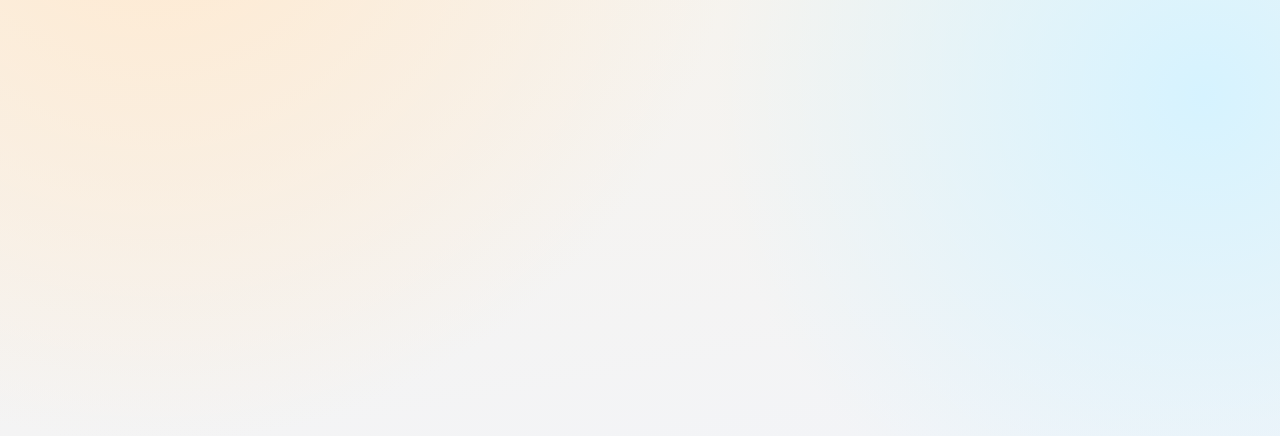
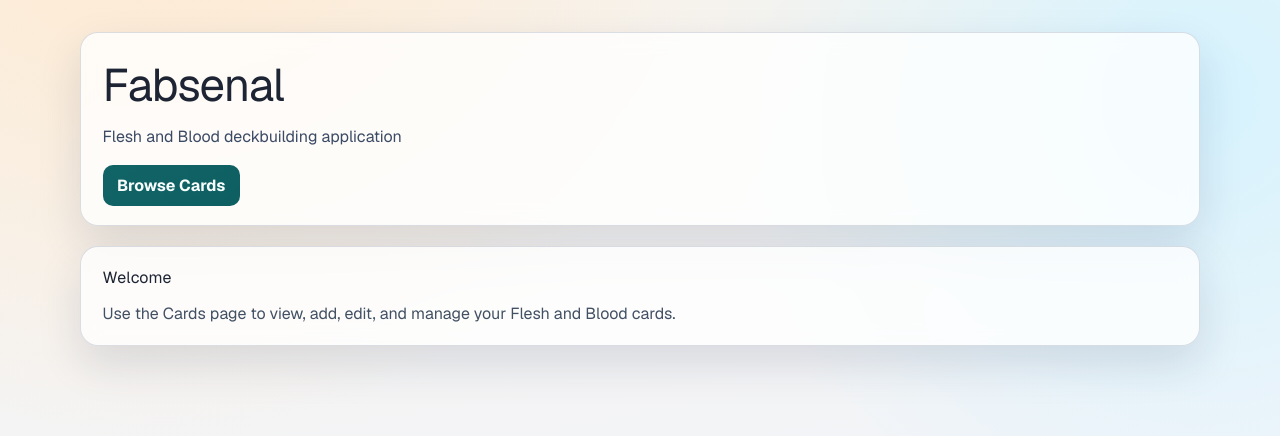
Before and after one commit to csalguera/fabsenal, a Next.js app: page / in a window 1280 px wide. Before the commit this address had no page. Shown: the top 436 px of the page. Built offline with nearby package versions, Linux system fonts and the light colour scheme.

Commit message:
replace root redirect with home landing page

```diff
--- a/app/page.tsx
+++ b/app/page.tsx
@@ -1,5 +1,25 @@
-import { redirect } from "next/navigation";
+import Link from "next/link";
 
 export default function Home() {
-  redirect("/cards");
+  return (
+    <main className="app-shell">
+      <header className="hero-panel">
+        <h1>Fabsenal</h1>
+        <p>Flesh and Blood deckbuilding application</p>
+        <div className="page-actions">
+          <Link href="/cards" className="btn btn-primary">
+            Browse Cards
+          </Link>
+        </div>
+      </header>
+
+      <section className="cards-section">
+        <h2>Welcome</h2>
+        <p className="empty-state">
+          Use the Cards page to view, add, edit, and manage your Flesh and Blood
+          cards.
+        </p>
+      </section>
+    </main>
+  );
 }
```
